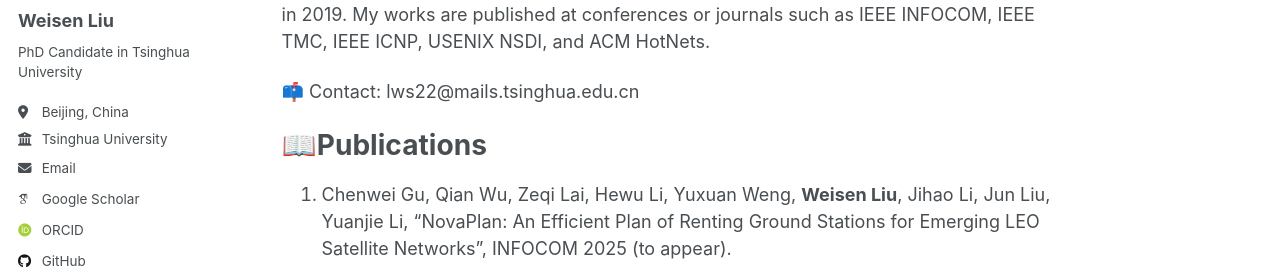
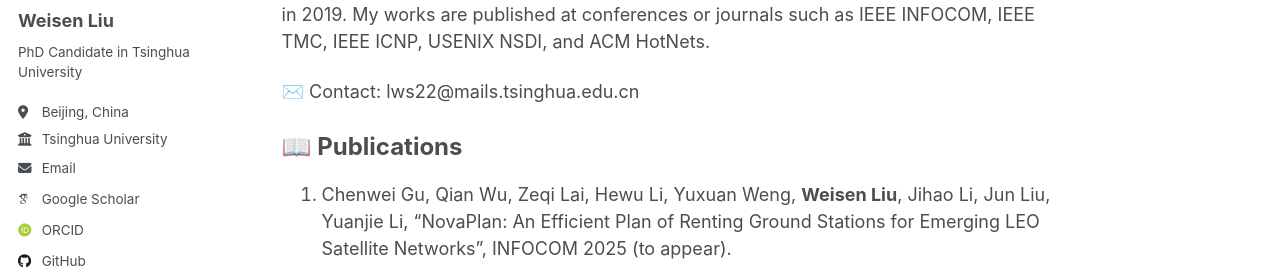
Before and after one commit to LWSen/LWSen.github.io, a Jekyll site: the page built from _pages/about.md, in a window 1280 px wide and 900 px high. Shown: the part 240-512 px from the top of the window. Built offline with Jekyll 4.4.1, drawn with Linux system fonts in a browser that asks for light colours; emoji names are drawn with the system emoji font; some web fonts are replaced.

Commit message:
update icon

```diff
--- a/_pages/about.md
+++ b/_pages/about.md
@@ -11,10 +11,10 @@ I am currently working towards my PhD degree at the Institute of Network Science
 I received my MS degree from Tsinghua University (Supervisor: Assoc. Prof. Qian Wu) in 2022 and BE degree from University of Science and Technology of China (USTC) in 2019.
 My works are published at conferences or journals such as IEEE INFOCOM, IEEE TMC, IEEE ICNP, USENIX NSDI, and ACM HotNets.
 
-:mailbox: Contact: lws22@mails.tsinghua.edu.cn
+:envelope: Contact: lws22@mails.tsinghua.edu.cn
 
 
-# :book:<span id="publications">Publications</span>
+# <span id="publications" style="font-size: 24px">:book: Publications</span>
 
 1. Chenwei Gu, Qian Wu, Zeqi Lai, Hewu Li, Yuxuan Weng, **Weisen Liu**, Jihao Li, Jun Liu, Yuanjie Li, "NovaPlan: An Efficient Plan of Renting Ground Stations for Emerging LEO Satellite Networks", INFOCOM 2025 (to appear).
 1. **Weisen Liu**, Zeqi Lai, Qian Wu, Hewu Li, Qi Zhang, Zonglun Li, Yuanjie Li, Jun Liu, "In-Orbit Processing or Not? Sunlight-Aware Task Scheduling for Energy-Efficient Space Edge Computing Networks", INFOCOM 2024.
@@ -26,7 +26,7 @@ My works are published at conferences or journals such as IEEE INFOCOM, IEEE TMC
 1. Zeqi Lai, **Weisen Liu**, Qian Wu, Hewu Li, Jingxi Xu, Jianping Wu, "SPACERTC: Unleashing the Low-latency Potential of Mega-constellations for Real-Time Communications", INFOCOM 2022.
 1. **Weisen Liu**, Qian Wu, Zeqi Lai, Jun Liu, Yuanjie Li, "Enabling Ubiquitous and Efficient Data Delivery by LEO Satellites and Ground Station Networks", GLOBECOM 2022.
 
-# :mortar_board:<span id="education">Education</span>
+# <span id="education" style="font-size: 24px">:mortar_board: Education</span>
 - 2022/09-now, PhD Candidate, Tsinghua University, Beijing
 - 2019/09-2022/06, Master, Tsinghua University, Beijing
 - 2015/09-2019/06, Undergraduate, University of Science and Technology of China, Hefei
```
